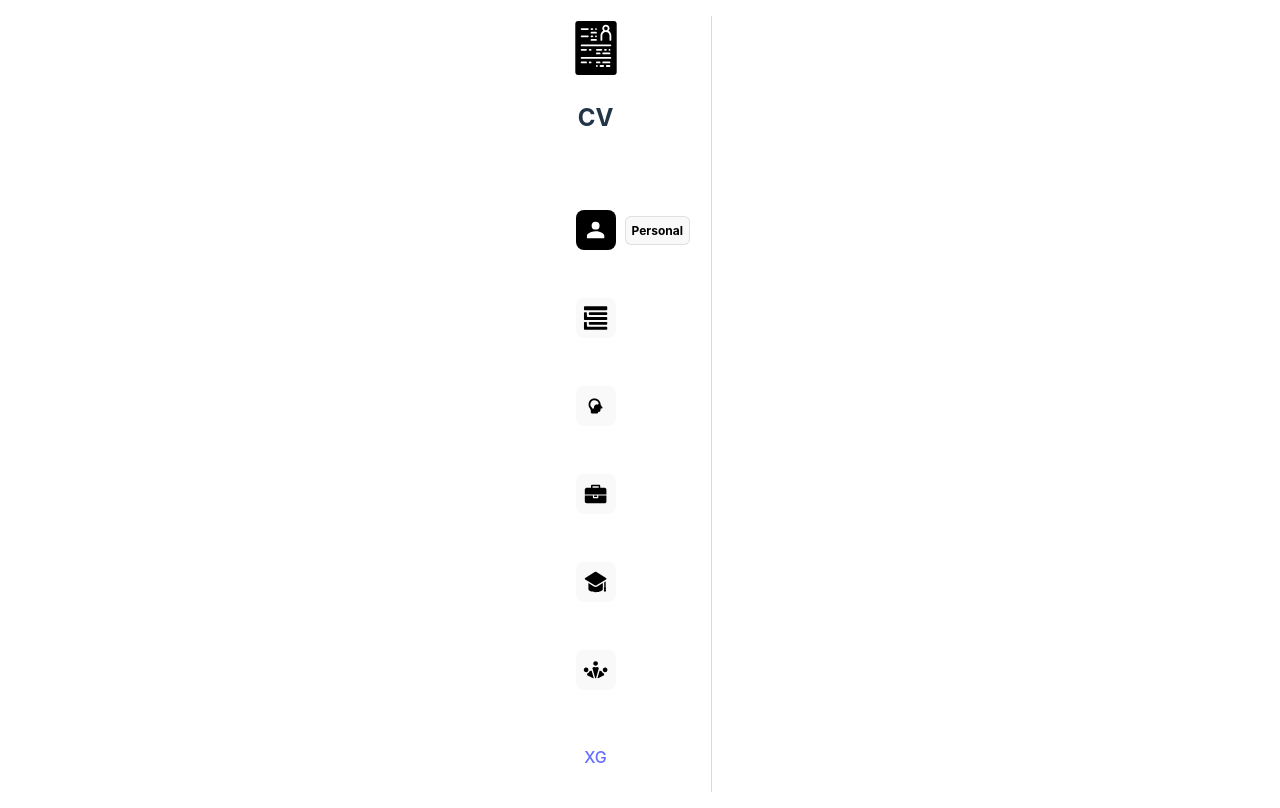
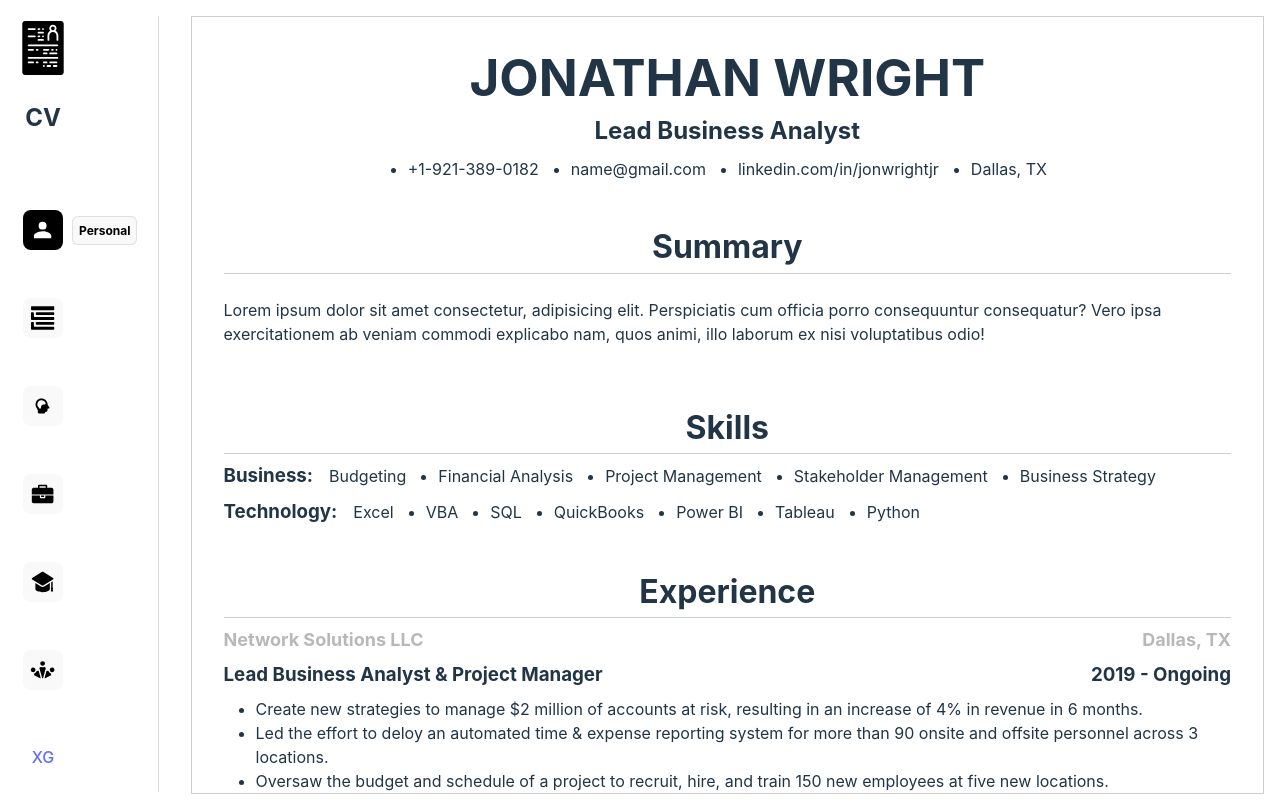
Before and after one commit to SaurabhGurjar/resume, a React (Vite) app: page / in a window 1280 px wide. Built offline with nearby package versions, Linux system fonts and the light colour scheme.

Commit message:
feat: Add cv preview section.

```diff
--- a/src/App.jsx
+++ b/src/App.jsx
@@ -1,11 +1,17 @@
 import "./App.css";
+import CV from "./components/CVPreview";
 import Nav from "./components/Nav";
 
 function App() {
   return (
     <>
-      <Nav />
+      <div className="nav-container">
+        <Nav />
+      </div>
       <div className="seperator"></div>
+      <div className="cv-container">
+        <CV />
+      </div>
     </>
   );
 }
```
